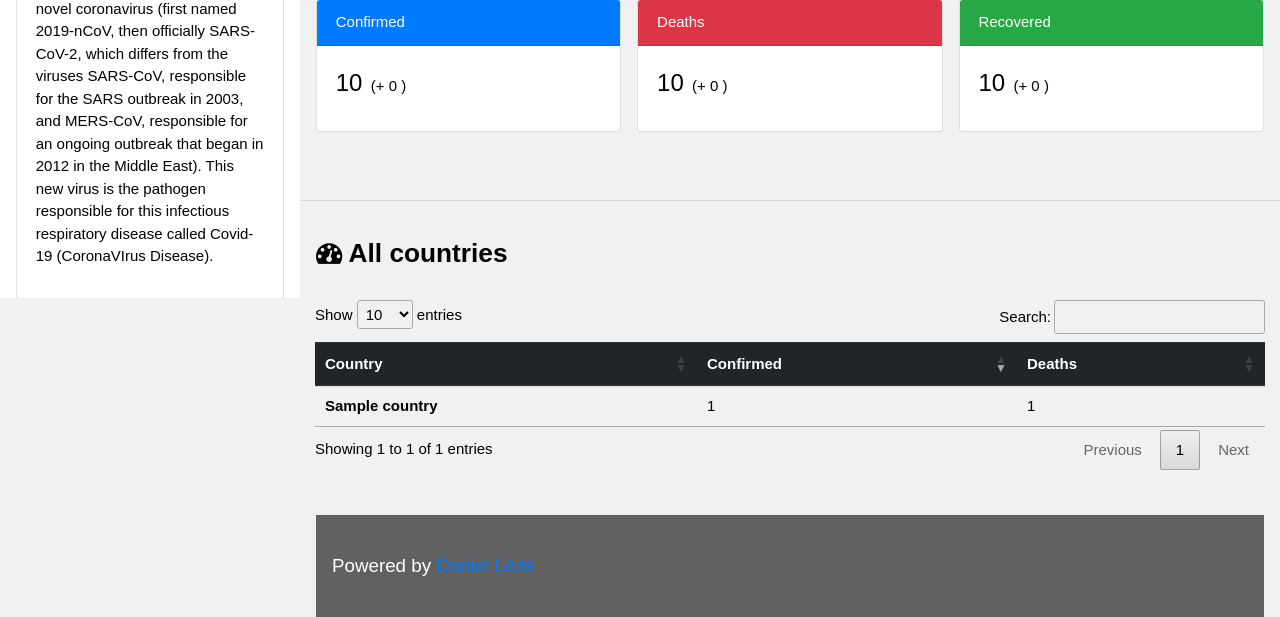
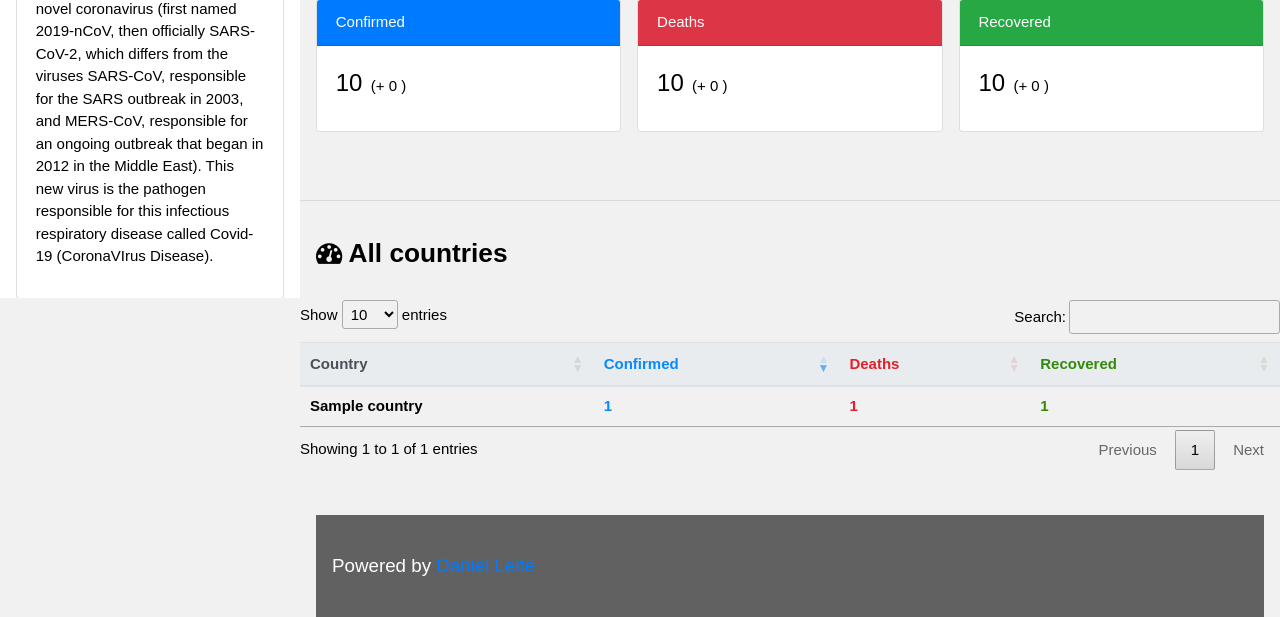
Before and after one commit to dani75i/CovidData, a Django app: page / in a window 1280 px wide. Shown: the part 545-1162 px from the top of the page. Run offline with Django 3.2, Linux system fonts and the light colour scheme; a database or web service that is not in the repository returns one stand-in record (values such as "Sample title"); data that the repository does not hold is empty; parts of the project's set-up code (start-up, migrations or seed data) failed here and were passed over; some libraries are stand-ins or nearby versions.

Commit message:
add color in table's columns

```diff
--- a/datas/templates/datas/dashboard.html
+++ b/datas/templates/datas/dashboard.html
@@ -44,6 +44,11 @@
 
     <link rel="stylesheet" href="https://cdn.datatables.net/1.10.13/css/jquery.dataTables.min.css">
     <link rel="stylesheet" href="https://cdn.datatables.net/buttons/1.2.4/css/buttons.dataTables.min.css">
+
+
+    <!--<link rel="stylesheet" href="https://cdn.datatables.net/1.10.21/css/dataTables.bootstrap.min.css">-->
+    <!--<link rel="stylesheet" href="https://cdnjs.cloudflare.com/ajax/libs/twitter-bootstrap/4.1.3/css/bootstrap.css">-->
+    <!--<link rel="stylesheet" href="https://code.jquery.com/jquery-3.5.1.js">-->
 
 <style>
 html,body,h1,h2,h3,h4,h5 {font-family: "Raleway", sans-serif}
@@ -126,6 +131,7 @@ html,body,h1,h2,h3,h4,h5 {font-family: "Raleway", sans-serif}
 
   <!-- Header -->
   <hr>
+
   <header class="w3-container" style="padding-top:22px">
     <h3><b><i class="fa fa-dashboard"></i> World</b></h3>
   </header>
@@ -213,7 +219,6 @@ html,body,h1,h2,h3,h4,h5 {font-family: "Raleway", sans-serif}
       <div class="card mb-3">
         <div class="card-header text-white bg-success">Recovered</div>
         <div class="card-body">
-          <!--<h4 class="card-title" id="recovered">{{ france_recovered| intcomma  }}</h4>-->
           <p class="card-title">
             <span id="recovered" style="font-size:24px;">{{ france_recovered| intcomma }}</span>
           &nbsp;(+<span id="last_day_recovered">  {{ france_last_day_recovered| intcomma }} </span>)
@@ -245,23 +250,23 @@ html,body,h1,h2,h3,h4,h5 {font-family: "Raleway", sans-serif}
     </header>
 
   <br>
-  <div class="container">
+  <div class="table-responsive">
   <table id="example" class="table table-hover">
-  <thead class="thead-dark">
+  <thead class="thead-light">
     <tr>
-      <th scope="col">Country</th>
-      <th scope="col">Confirmed</th>
-      <th scope="col">Deaths</th>
-      <!--<th scope="col">Recovered</th>-->
+      <th scope="col" >Country</th>
+      <th scope="col" style="color:#058AFF; font-weight:bold">Confirmed</th>
+      <th scope="col" style="color:#E3202A; font-weight:bold">Deaths</th>
+      <th scope="col" style="color:#318B08; font-weight:bold">Recovered</th>
     </tr>
   </thead>
   <tbody>
   {% for athlete in summary %}
     <tr>
       <th scope="row">{{ athlete.Country }}</th>
-      <td>{{ athlete.TotalConfirmed| intcomma }} </td>
-      <td>{{ athlete.TotalDeaths| intcomma }}</td>
-      <!--<td>{{ athlete.TotalRecovered| intcomma }}</td>-->
+      <td style="color:#058AFF; font-weight:bold">{{ athlete.TotalConfirmed| intcomma }} </td>
+      <td style="color:#E3202A; font-weight:bold">{{ athlete.TotalDeaths| intcomma }}</td>
+      <td style="color:#318B08; font-weight:bold">{{ athlete.TotalRecovered| intcomma }}</td>
     </tr>
   {% endfor %}
   </tbody>
@@ -315,6 +320,8 @@ function w3_close() {
     $('#example').DataTable({
       "order": [[ 1, "desc" ]]
     });
+
+    $('.dataTables_length').addClass('bs-select');
 
     <!--var ctx = document.getElementById("myChart");-->
     <!--var myChart = new Chart(ctx, {-->
```
